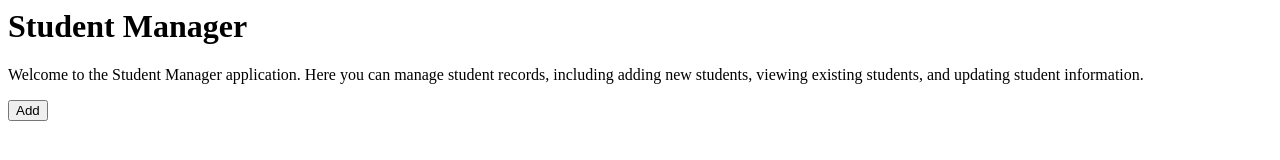
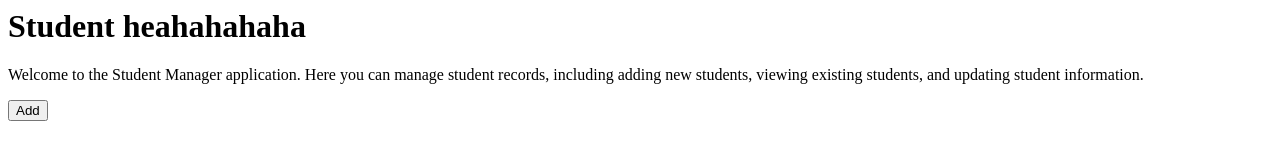
Before and after one commit to nvttai05/QLDA, a plain HTML site: page student_manager/index.html in a window 1280 px wide. Drawn offline with Linux system fonts and the light colour scheme.

Commit message:
Update header text in index.html

```diff
--- a/student_manager/index.html
+++ b/student_manager/index.html
@@ -1,3 +1,3 @@
-<h1>Student Manager</h1>
+<h1>Student heahahahaha</h1>
 <p>Welcome to the Student Manager application. Here you can manage student records, including adding new students, viewing existing students, and updating student information.</p>
 <button>Add</button>
```
